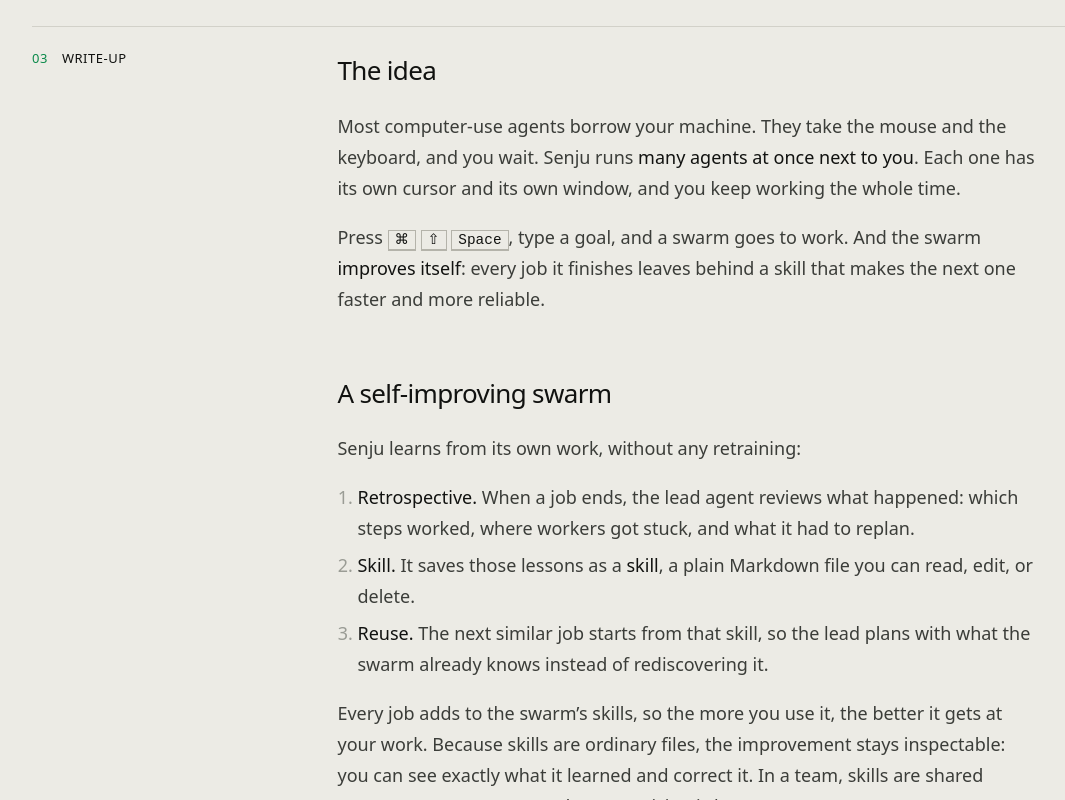
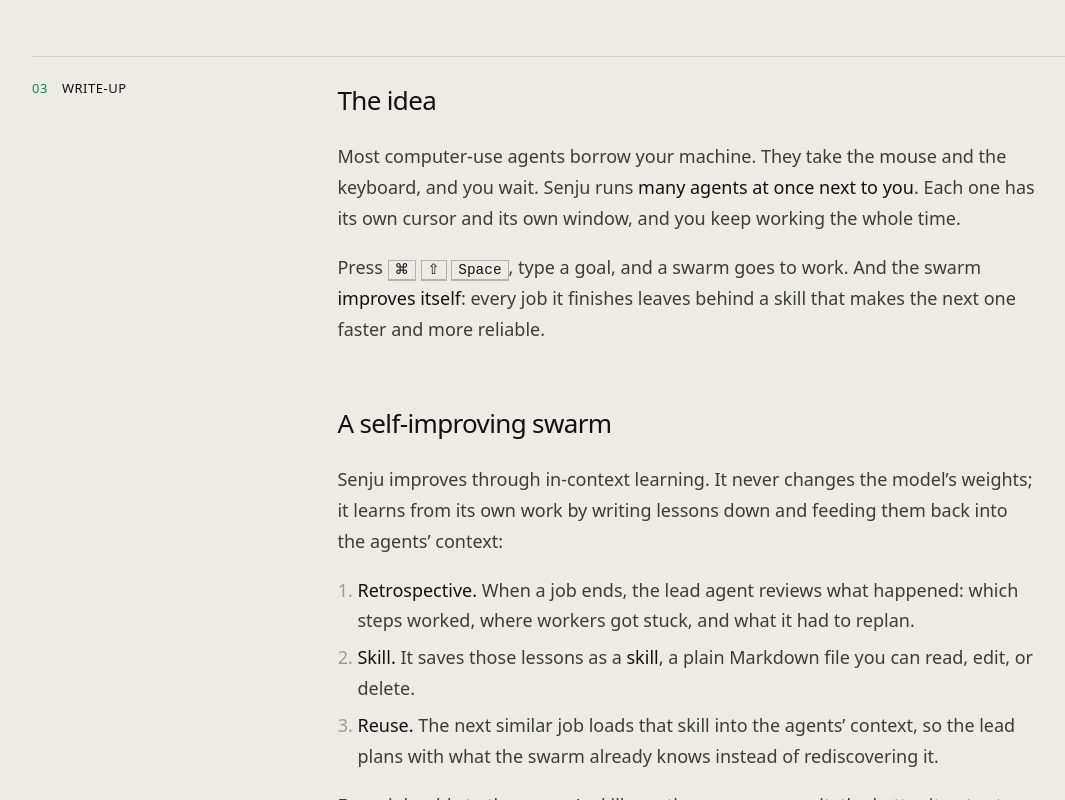
Before and after one commit to armorfaye/armorfaye.github.io, an Astro site: page /projects/senju in a window 1280 px wide. Shown: the part 2000-2800 px from the top of the page, without its empty margins (9-1074 px from the left). Built offline with nearby package versions, Linux system fonts and the light colour scheme; Astro itself is replaced by a stand-in of ours.

Commit message:
Describe Senju's self-improvement as in-context learning
Co-Authored-By: Claude Opus 5.5 <noreply@anthropic.com>

```diff
--- a/src/content/projects/senju.mdx
+++ b/src/content/projects/senju.mdx
@@ -2,7 +2,7 @@
 title: 'Senju 千手: A Thousand Hands on Your Desktop'
 summary: 'A Mac app that runs a self-improving swarm of Claude computer-use agents, each with its own ghost cursor, in your real browser and apps while you keep working. Every job ends with a retrospective saved as a reusable skill, so the swarm gets better at your work over time. Won the Ricursive Intelligence Hackathon.'
 tagline: 'A self-improving agent swarm: computer-use agents, each with its own cursor, working in your real apps while you keep working.'
-abstract: 'Senju (千手, “a thousand hands”) turns one prompt into a coordinated swarm of computer-use agents, and it is a self-improving agent swarm: after every job it writes down what worked as a reusable skill, so the next job starts smarter than the last. You type a goal into a bar at the top of the screen. A lead agent splits it into tasks, spawns workers, and watches their progress. Each worker drives your real Mac through MCP servers (Playwright for the browser, a filesystem server, and Cua Driver for desktop apps), and a ghost cursor shows where it is working. Your own mouse and keyboard stay free the whole time. You can interrupt any agent, take over its window, or hand it back, and anything sent in your name waits for your approval.'
+abstract: 'Senju (千手, “a thousand hands”) turns one prompt into a coordinated swarm of computer-use agents, and it is a self-improving agent swarm that learns in context: after every job it writes down what worked as a reusable skill, and later jobs load those skills into their context, so the swarm improves without any change to the model’s weights. You type a goal into a bar at the top of the screen. A lead agent splits it into tasks, spawns workers, and watches their progress. Each worker drives your real Mac through MCP servers (Playwright for the browser, a filesystem server, and Cua Driver for desktop apps), and a ghost cursor shows where it is working. Your own mouse and keyboard stay free the whole time. You can interrupt any agent, take over its window, or hand it back, and anything sent in your name waits for your approval.'
 categories: ['ai-ml', 'software-systems']
 tags: ['Agents', 'Self-Improvement', 'Computer Use', 'Claude', 'MCP', 'Electron', 'Multiplayer']
 role: 'Co-creator'
@@ -21,7 +21,7 @@ results:
 learned:
   - 'With many agents running at once, the hard problem is coordination: who owns which window, when to wait, and when to replan.'
   - 'Users trust agents they can interrupt. Approval gates and visible cursors mattered as much as raw capability.'
-  - 'Self-improvement does not need retraining. Saving what worked as editable Markdown skills is simple, inspectable, and compounds with every job.'
+  - 'Self-improvement does not need retraining. In-context learning from editable Markdown skills is simple, inspectable, and compounds with every job.'
 links:
   - { label: 'Website', url: 'https://senju-website.vercel.app', type: 'site' }
 ---
@@ -38,14 +38,17 @@ a skill that makes the next one faster and more reliable.
 
 ## A self-improving swarm
 
-Senju learns from its own work, without any retraining:
+Senju improves through in-context learning. It never changes the model’s
+weights; it learns from its own work by writing lessons down and feeding them
+back into the agents’ context:
 
 1. **Retrospective.** When a job ends, the lead agent reviews what happened:
    which steps worked, where workers got stuck, and what it had to replan.
 2. **Skill.** It saves those lessons as a **skill**, a plain Markdown file you
    can read, edit, or delete.
-3. **Reuse.** The next similar job starts from that skill, so the lead plans
-   with what the swarm already knows instead of rediscovering it.
+3. **Reuse.** The next similar job loads that skill into the agents’ context,
+   so the lead plans with what the swarm already knows instead of
+   rediscovering it.
 
 Every job adds to the swarm’s skills, so the more you use it, the better it
 gets at your work. Because skills are ordinary files, the improvement stays
```
